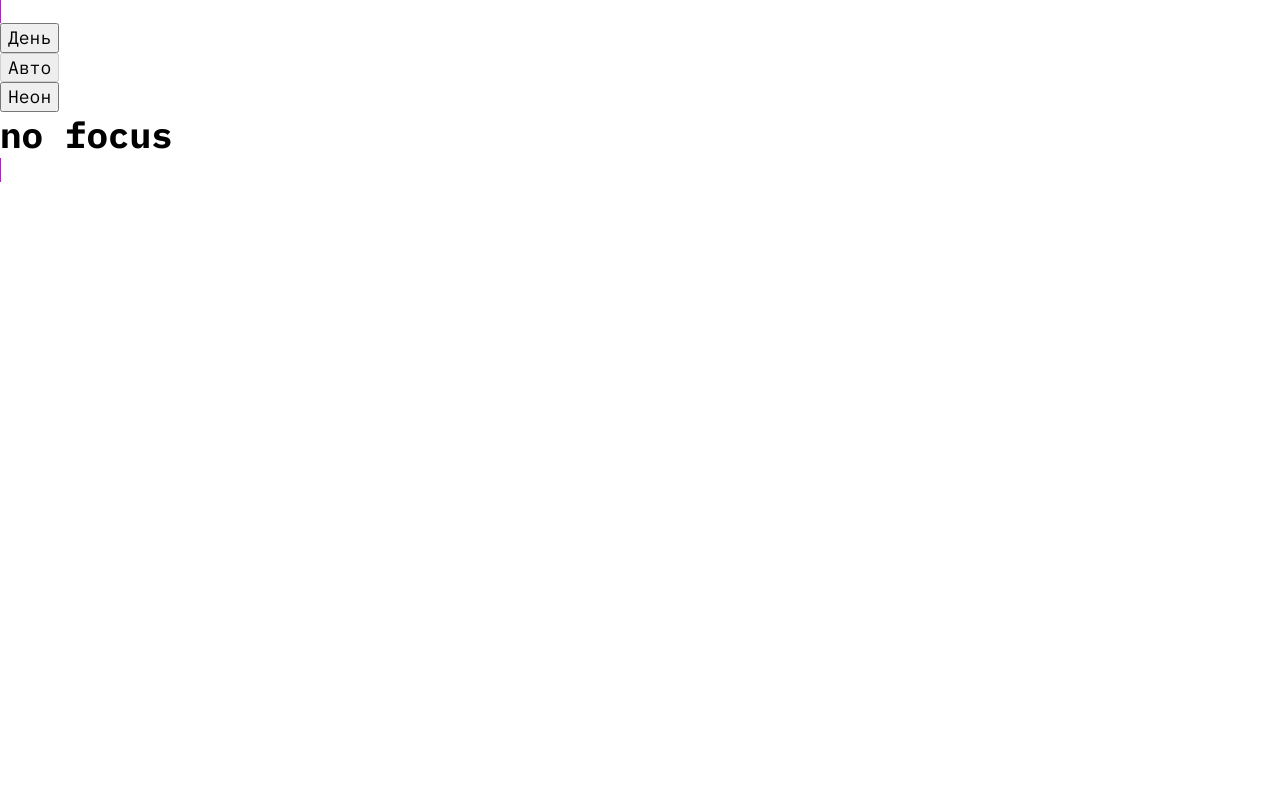
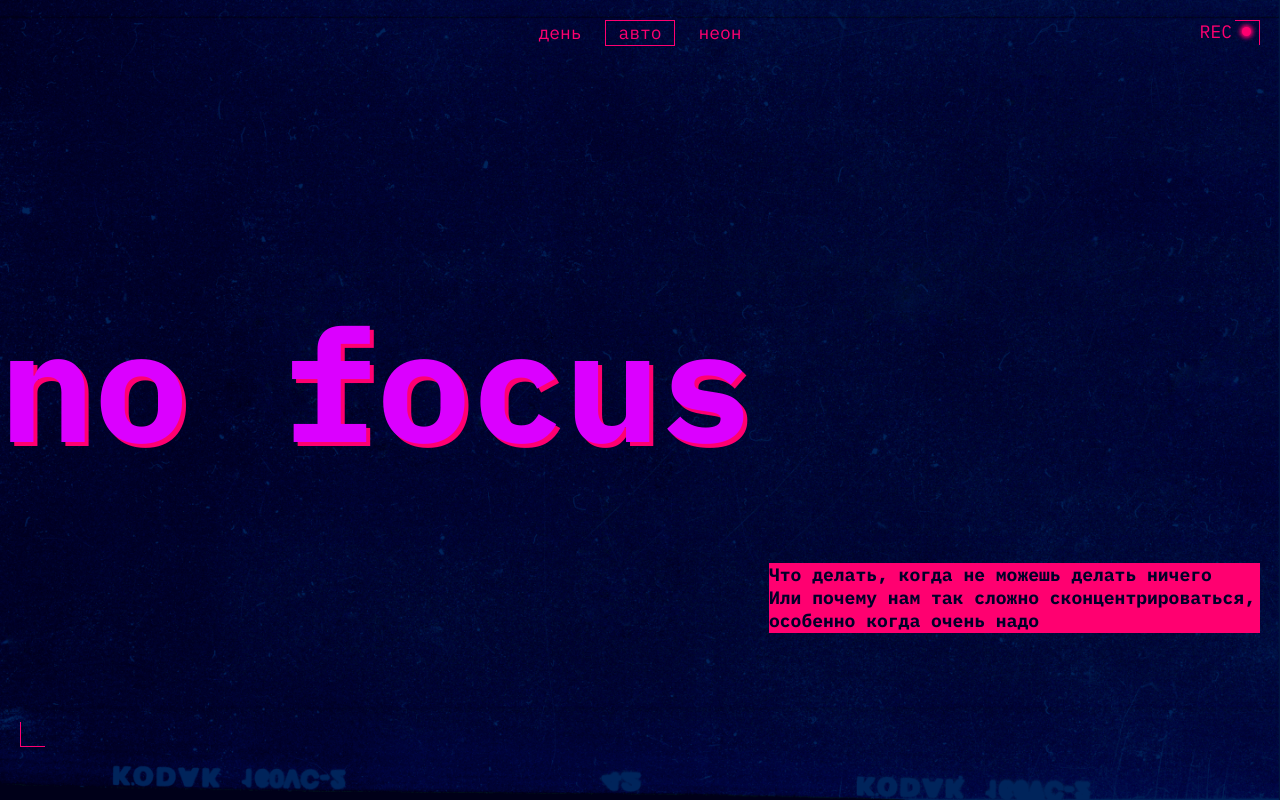
Before and after one commit to S-IG0R/slozhno-sosredotochitsya, a plain HTML site: page index.html in a window 1280 px wide. Drawn offline with Linux system fonts and the light colour scheme.

Commit message:
feature: make a responsive header

```diff
--- a/index.html
+++ b/index.html
@@ -4,19 +4,21 @@
     <meta charset="UTF-8" />
     <meta http-equiv="X-UA-Compatible" content="IE=edge" />
     <meta name="viewport" content="width=device-width, initial-scale=1.0" />
-    <meta name="color-scheme" content="dark light">
-    <link rel="stylesheet" href="./fonts/fonts.css">
-    <link rel="stylesheet" href="./styles/variables.css">
-    <link rel="stylesheet" href="./styles/globals.css">
-    <link rel="stylesheet" href="./styles/style.css">
-    <link rel="stylesheet" href="./styles/dark.css">
-    <link rel="stylesheet" href="./styles/light.css">
-    <link rel="icon" href="./images/favicon.ico" sizes="any">
-    <link rel="icon" href="./images/favicon.svg" type="image/svg+xml">
+    <meta name="color-scheme" content="dark light" />
+    <link rel="stylesheet" href="./fonts/fonts.css" />
+    <link rel="stylesheet" href="./styles/variables.css" />
+    <link rel="stylesheet" href="./styles/globals.css" />
+    <link rel="stylesheet" href="./styles/style.css" />
+    <link rel="stylesheet" href="./styles/dark.css" />
+    <link rel="stylesheet" href="./styles/light.css" />
+    <link rel="icon" href="./images/favicon.ico" sizes="any" />
+    <link rel="icon" href="./images/favicon.svg" type="image/svg+xml" />
+    <link rel="apple-touch-icon" href="./images/mobile-icon.png" />
     <title>Сложно сосредоточиться</title>
   </head>
   <body class="page">
     <header class="header decorated-zone">
+      <div class="header__rec-label" aria-hidden="true"></div>
       <nav class="header__theme-menu">
         <ul class="header__theme-menu-list">
           <li class="header__theme-menu-item">
@@ -43,8 +45,13 @@
           </li>
         </ul>
       </nav>
-      <h1 class="header__title">no focus</h1>
+      <h1 class="title-text header__title accent-shadow">no focus</h1>
+      <p class="header__subtitle title-decor">
+        Что делать, когда не можешь делать ничего <br />
+        Или почему нам так сложно сконцентрироваться, особенно когда очень надо
+      </p>
     </header>
+    </main>
     <script src="./scripts/script.js"></script>
   </body>
 </html>
--- a/styles/globals.css
+++ b/styles/globals.css
@@ -7,11 +7,11 @@
 }
 
 body {
-  min-inline-size: 375px;
+  min-inline-size: calc(375px - (var(--page-margin-mobile) * 2)) ;
   max-inline-size: 1440px;
   margin: 0 auto;
   font-size: var(--font-size, 18px);
-  font-family: var(--font-family, serif);
+  font-family: var(--font-family, sans-serif);
   line-height: var(--line-height, 1.3);
 }
 
@@ -43,3 +43,8 @@ a {
   font-size: inherit;
   line-height: inherit;
 }
+
+button:focus,
+a:focus {
+  outline: none;
+}
--- a/styles/style.css
+++ b/styles/style.css
@@ -1,27 +1,211 @@
 /* Основные стили проекта. Это стили для темы, которую вы верстаете первой. */
 
 .page {
-  /* сохраните в разметке и стилях класс page. На его основе работает скрипт. */
+  padding-inline-start: 10px;
+  padding-inline-end: 10px;
+  background-image: url(../images/cover-image-dark.png);
+  background-repeat: no-repeat;
+  background-position: center;
+  background-attachment: fixed;
+  background-size: cover;
 }
+
+
+a:focus-visible {
+  outline: 1px solid var(--link-focus);
+}
+
+button:focus-visible {
+  border-block-end: 1px solid var(--button-focus);
+}
+
+/* HEADER */
 
 .header {
   position: relative;
+  display: grid;
+  grid-template-rows: repeat(3, min-content);
+  align-items: center;
+}
+
+.header__rec-label {
+  display: flex;
+  align-items: center;
+  position: absolute;
+  inset-block-start: 10px;
+  inset-inline-end: 9px;
+}
+
+.header__rec-label::before {
+  content: 'rec';
+  text-transform: uppercase;
+  color: var(--accent-color);
+  font-family: inherit;
+}
+
+.header__rec-label::after {
+  content: '';
+  inline-size: 9px;
+  height: 9px;
+  border-radius: 50%;
+  background-color: var(--accent-color);
+  box-shadow: 0 0 4px 2px var(--accent-color);
+  display: block;
+  margin-inline-start: 10px;
 }
 
 .header::before {
   content: '';
   block-size: 25px;
   inline-size: 25px;
-  color: red;
   border-inline-end: 1px solid var(--accent-color);
   border-block-start: 1px solid var(--accent-color);
+  position: absolute;
+  inset-block-start: 10px;
+  inset-inline-end: 0;
 }
 
 .header::after {
   content: '';
   block-size: 25px;
   inline-size: 25px;
-  color: red;
   border-inline-start: 1px solid var(--accent-color);
   border-block-end: 1px solid var(--accent-color);
+  position: absolute;
+  inset-block-end: 10px;
+  inset-inline-start: 0;
 }
+
+.header__theme-menu {
+  align-self: flex-start;
+  justify-self: end;
+  margin-block-start: 75px;
+}
+
+.header__theme-menu-list {
+  display: flex;
+  flex-direction: column;
+  gap: 10px;
+}
+
+.header__theme-menu-button {
+  block-size: 26px;
+  inline-size: 70px;
+  background-color: transparent;
+  border: none;
+  cursor: pointer;
+  color: var(--accent-color);
+  text-transform: lowercase;
+  line-height: 1;
+  border: none;
+}
+
+.header__theme-menu-button:hover {
+  border: 1px solid var(--hover-border);
+}
+
+.header__theme-menu-button_active {
+  border: 1px solid var(--accent-color);
+  pointer-events: none;
+}
+
+.title-text {
+  line-height: 0.825;
+  font-weight: 700;
+  font-size: var(--heading-text-mobile);
+  color: var(--heading-color);
+}
+
+.header__title {
+  margin-block-start: 65px;
+  justify-self: start;
+}
+
+.accent-shadow {
+  text-shadow: 4px 4px 0 var(--accent-color);
+}
+
+.header__subtitle {
+  margin-block-start: 55px;
+  margin-block-end: 66px;
+  max-inline-size: 355px;
+  justify-self: end;
+}
+
+.title-decor {
+  background-color: var(--accent-color);
+  color: var(--decor-text-color);
+  font-weight: 700;
+  line-height: 1.3;
+}
+
+@media (width >= 768px) {
+  .page {
+    padding-inline-start: 20px;
+    padding-inline-end: 20px;
+  }
+
+  .title-text {
+    font-size: var(--heading-text-desktop);
+  }
+
+  .header__title {
+    margin-block-start: 173px;
+    margin-inline-start: -20px;
+  }
+
+  .header__subtitle {
+    margin-block-start: 162px;
+    margin-block-end: 183px;
+    max-inline-size: 364px;
+  }
+
+  .header__theme-menu {
+    margin-block-start: 192px;
+  }
+
+  .header::before {
+    inset-block-start: 20px;
+  }
+
+  .header__rec-label {
+    inset-block-start: 20px;
+  }
+
+  .header::after {
+    inset-block-end: 20px;
+  }
+}
+
+@media (width >= 1024px) {
+  .header__title {
+    margin-block-start: 273px;
+  }
+
+  .header__theme-menu-list {
+    flex-direction: initial;
+  }
+
+  .header__theme-menu {
+    justify-self: center;
+    margin-block-start: 20px;
+  }
+
+  .header__subtitle {
+    margin-block-start: 114px;
+    margin-block-end: 134px;
+    max-inline-size: 491px;
+  }
+}
+
+/* CONTENT */
+
+.content {
+  padding-block-start: 40px;
+  padding-block-end: 40px;
+}
+
+.section-title {
+  font-size: inherit;
+  color: var(--section-title);
+}
--- a/styles/variables.css
+++ b/styles/variables.css
@@ -5,10 +5,17 @@
 
 :root {
   --font-family: 'IBM Plex mono';
-  --accent-color: #db00ff;
+  --accent-color: #ff0070;
   --content-text-color: #f1b2ce;
-  --accent-text-color: #000028;
+  --decor-text-color: #000028;
   --heading-color: #db00ff;
   --font-size: 18px;
   --line-height: 1.3;
+  --page-margin-mobile: 10px;
+  --hover-border: rgba(255, 0, 112, 0.4);
+  --link-focus: #f1b2ce;
+  --button-focus: #ff0070;
+  --heading-text-mobile: clamp(7.25rem, 7.0115rem + 1.0178vw, 7.5rem);
+  --heading-text-desktop: clamp(7.5rem, 0.5625rem + 14.4531vw, 9.8125rem);
+  --section-title: #ff0070;
 }
```
Also changed, not shown: styles/dark.css (+8 -0 lines), styles/light.css (+7 -0 lines).
